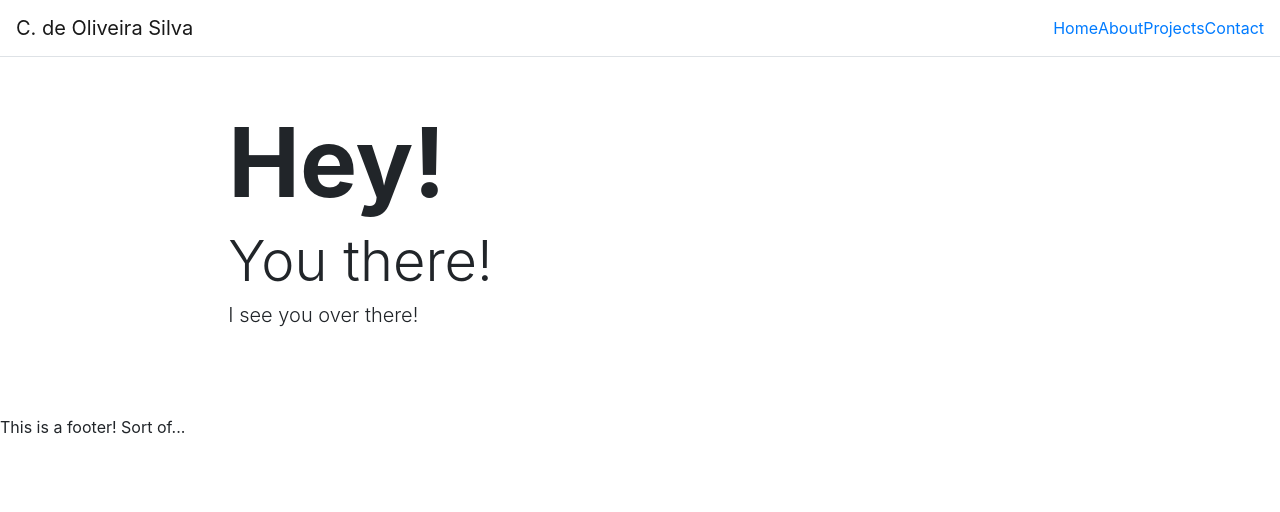
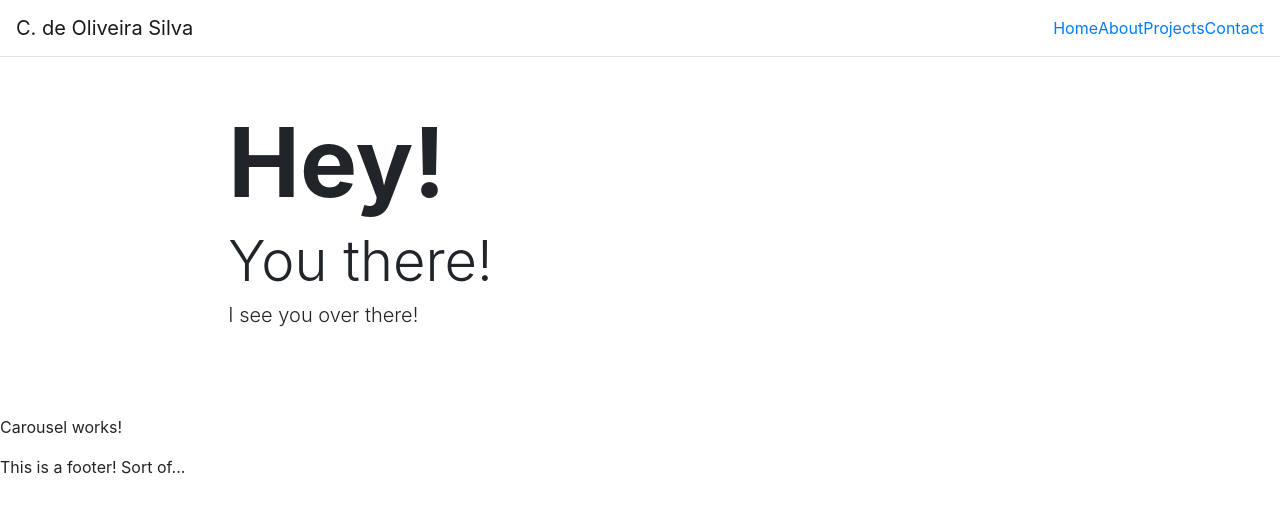
Before and after one commit to cdeoliveirasilva/olivebranch, a React (Create React App) app: page / in a window 1280 px wide. Shown: the top 512 px of the page. Built offline with nearby package versions, Linux system fonts and the light colour scheme.

Commit message:
Added Carousel, Card & CardInfo components

```diff
--- /dev/null
+++ b/src/components/Carousel.js
@@ -0,0 +1,14 @@
+import React from "react";
+
+class Carousel extends React.Component {
+  constructor(props) {
+    super(props);
+    this.state = {};
+  }
+
+  render() {
+    return <p>Carousel works!</p>;
+  }
+}
+
+export default Carousel;
--- a/src/pages/Home.js
+++ b/src/pages/Home.js
@@ -1,13 +1,17 @@
 import React from "react";
-import Hero from "./Hero";
+import Hero from "../components/Hero";
+import Carousel from "../components/Carousel";
 
-function Home() {
+function Home(_props) {
   return (
-    <Hero
-      title={"Hey!"}
-      subTitle={"You there!"}
-      text={"I see you over there!"}
-    />
+    <div>
+      <Hero
+        title={"Hey!"}
+        subTitle={"You there!"}
+        text={"I see you over there!"}
+      />
+      <Carousel />
+    </div>
   );
 }
 
```
Also changed, not shown: src/components/Card.js (added), src/components/CardInfo.js (added), src/components/Hero.js (renamed from src/pages/Hero.js).
